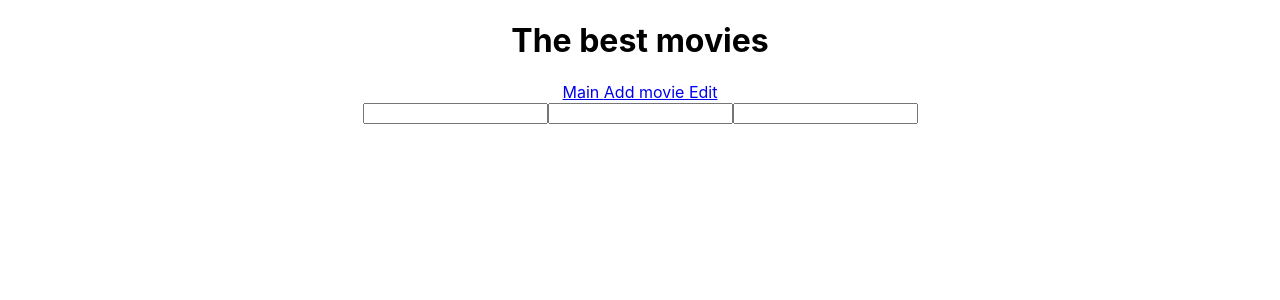
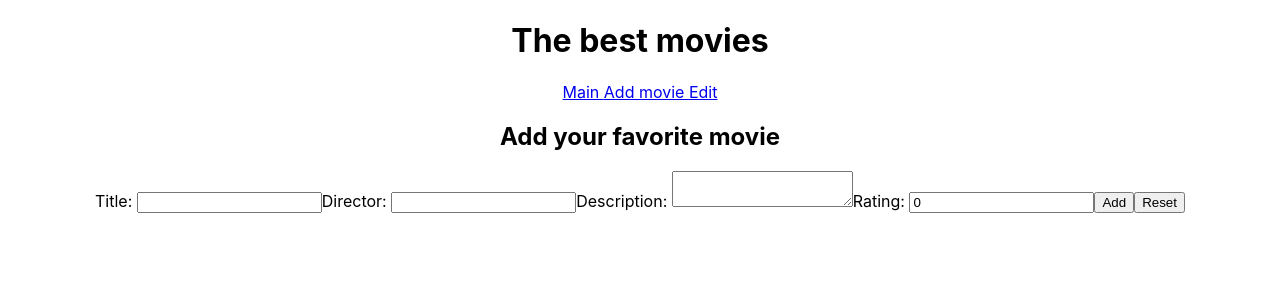
Before and after one commit to JohannaENilsson/mandatory-advanced-js2-, a React (Create React App) app: page /edit/1 in a window 1280 px wide. Shown: the top 300 px of the page. Built offline with nearby package versions, Linux system fonts and the light colour scheme; no server answers.

Commit message:
edit page working

```diff
--- a/src/components/edit.js
+++ b/src/components/edit.js
@@ -1,20 +1,145 @@
-import React from 'react';
+import React from "react";
 import { Helmet } from "react-helmet";
+import {Redirect} from 'react-router-dom';
+import axios from 'axios';
 
 
 
 class Edit extends React.Component {
+  constructor(props) {
+    super(props);
+    this.state = {
+      id:'',
+        title: "",
+        description:
+          "",
+        director: "",
+        rating: 0,
+        redirect: 0
+    };
+    this.handleInputChange = this.handleInputChange.bind(this);
+    this.handleReset = this.handleReset.bind(this);
+    this.handleSubmit = this.handleSubmit.bind(this);
+    // this.handelRedirect = this.handelRedirect.bind(this);
+
+
+  }
+
+  componentDidMount() {
+    let id = this.props.match.params.id;
+    console.log(id);
+    axios
+      .get("http://3.120.96.16:3001/movies/" + id)
+      .then(res => {
+        let data = res.data;
+        console.log(data);
+
+        if (data) {
+          this.setState({
+            id: data.id,
+            title: data.title,
+            description: data.description,
+            director: data.director,
+            rating: data.rating
+           });
+        }
+      })
+      .catch(err => {
+        console.log("Err", err);
+        this.setState({ redirect: 1 });
+        // this.handelRedirect();
+      });
+  }
+
+  handleInputChange(e) {
+    const target = e.target;
+    const name = target.name;
+    this.setState({ [name]: e.target.value });
+  }
+
+  handleSubmit(e){
+    e.preventDefault();
+    const movie = {
+      title: this.state.title,
+      description: this.state.description,
+      director: this.state.director,
+      rating: this.state.rating,
+    }
+
+    axios.put( "http://3.120.96.16:3001/movies/" + this.state.id, movie)
+    .then(res => {
+      console.log(res.data);
+      this.setState({redirect: 1});
+    });
+
+
+  }
+
+
+  handleReset(e) {
+    e.preventDefault();
+    this.setState({
+       title: "", description: "", director: "", rating: "", redirect: 0,
+    });
+  }
+
 
   render(){
+    console.log(this.state);
+    let editMovie;
+
+    editMovie = <div>
+    <h2>Add your favorite movie</h2>
+      <form onSubmit={this.handleSubmit}>
+        <label>Title: </label>
+        <input
+          onChange={this.handleInputChange}
+          type="text"
+          name='title'
+          value={this.state.title}
+        ></input>
+
+        <label>Director: </label>
+        <input
+          onChange={this.handleInputChange}
+          type="text"
+          name='director'
+          value={this.state.director}
+        ></input>
+
+        <label>Description: </label>
+        <textarea
+          onChange={this.handleInputChange}
+          type="text"
+          name='description'
+          value={this.state.description}
+        ></textarea>
+
+        <label>Rating: </label>
+        <input
+          onChange={this.handleInputChange}
+          type="number"
+          name='rating'
+          value={this.state.rating}
+        ></input>
+
+        <button>Add</button>
+        <button onClick={this.handleReset}>Reset</button>
+      </form>
+  </div>
+
     return (
+      <>
+      <Helmet>
+      <title>{this.state.title}</title>
+    </Helmet>
       <div className="addContainer">
 
-        <input></input>
-        <input></input>
-        <input></input>
+        {editMovie}
 
 
       </div>
+      </>
     );
   }
 }
```
